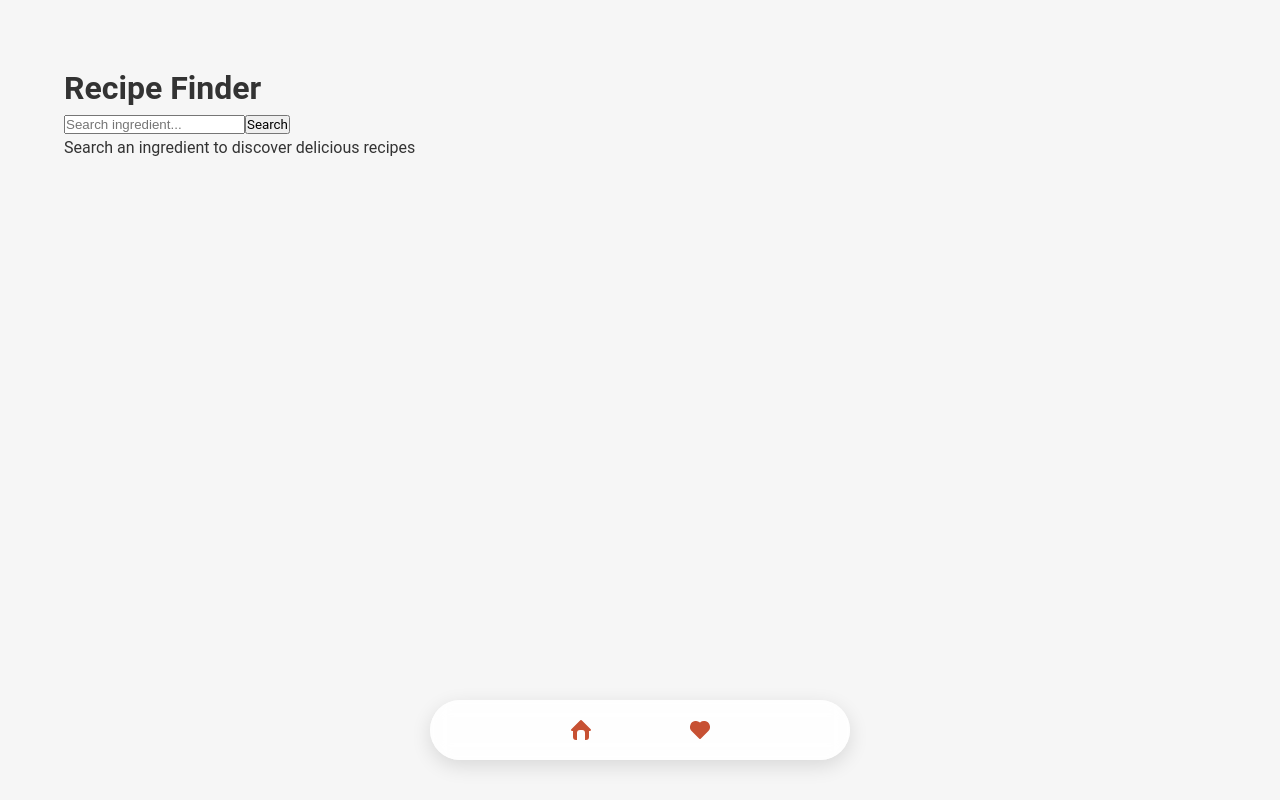
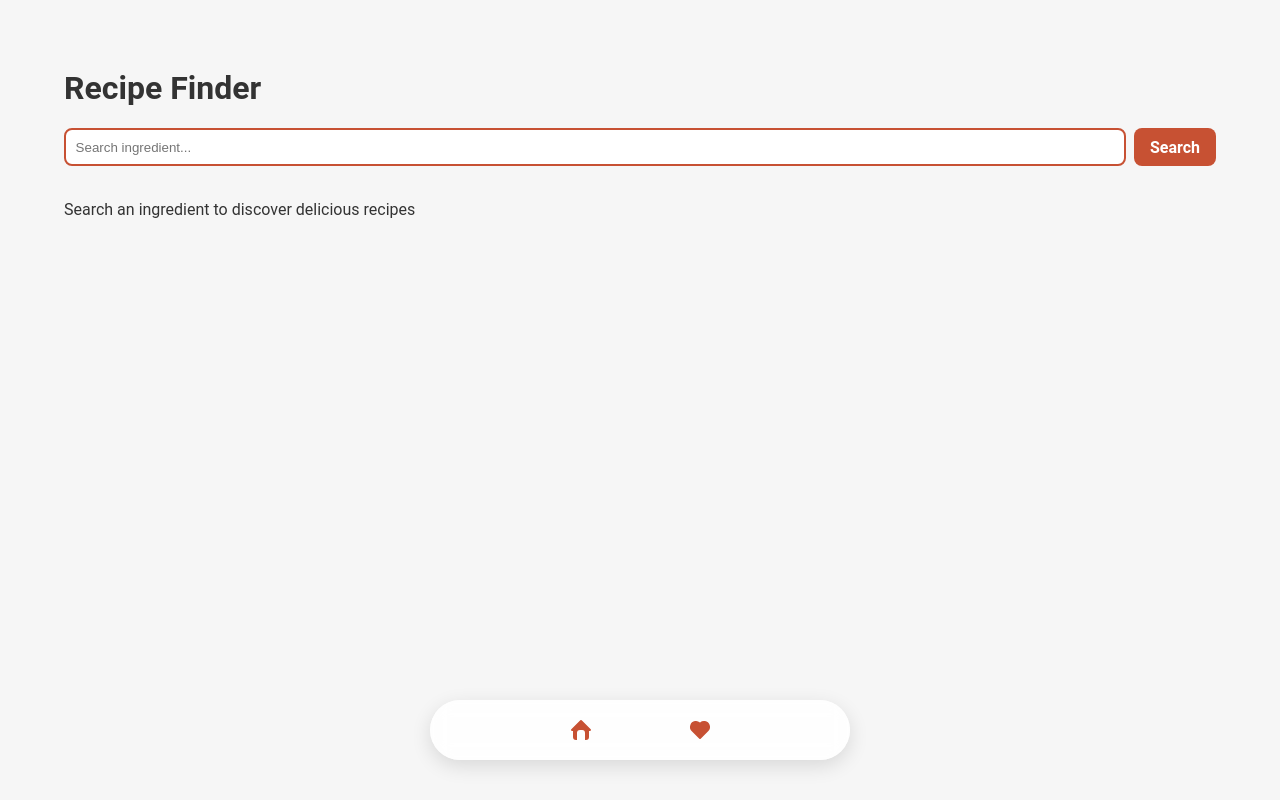
Before and after one commit to claraAzul/ProyectoFinal_RecipeFinder, a React (Vite) app: page / in a window 1280 px wide. Built offline with nearby package versions, Linux system fonts and the light colour scheme.

Commit message:
Card Component, CSS SearchBar, RecipeList Grid

```diff
--- a/src/components/RecipeCard.jsx
+++ b/src/components/RecipeCard.jsx
@@ -1,3 +1,5 @@
+import "../styles/RecipeCardStyle.css";
+
 function RecipeCard({ recipe, onClick }) {
   return (
     <div className="recipe-card" onClick={() => onClick(recipe)}>
--- a/src/components/RecipeList.jsx
+++ b/src/components/RecipeList.jsx
@@ -0,0 +1,37 @@
+import { useSelector, useDispatch } from "react-redux";
+import { setSelected } from "../core/Actions/RecipeActions";
+import { useNavigate } from "react-router-dom";
+import RecipeCard from "./RecipeCard";
+
+function RecipeList() {
+  const recipes = useSelector((state) => state.recipes.list) || [];
+  const dispatch = useDispatch();
+  const navigate = useNavigate();
+
+  const handleRecipeClick = (recipe) => {
+    dispatch(setSelected(recipe));
+    navigate("/recipe");
+  };
+
+  if (recipes.length === 0) {
+    return (
+      <p className="empty-text">
+        Search an ingredient to discover delicious recipes
+      </p>
+    );
+  }
+
+  return (
+    <div className="grid">
+      {recipes.map((recipe) => (
+        <RecipeCard
+          key={recipe.idMeal}
+          recipe={recipe}
+          onClick={handleRecipeClick}
+        />
+      ))}
+    </div>
+  );
+}
+
+export default RecipeList;
--- a/src/pages/Home.jsx
+++ b/src/pages/Home.jsx
@@ -1,26 +1,18 @@
-import { useDispatch, useSelector } from "react-redux";
-import { setRecipes, setSelected } from "../core/Actions/RecipeActions";
+import { useDispatch } from "react-redux";
+import { setRecipes } from "../core/Actions/RecipeActions";
 import { searchRecipes } from "../api/RecipesApi";
 import SearchBar from "../components/SearchBar";
-import RecipeCard from "../components/RecipeCard";
+import RecipeList from "../components/RecipeList";
 import Navbar from "../components/NavBar";
-import { useNavigate } from "react-router-dom";
+
 import "../styles/HomeLayout.css";
 
 function Home() {
   const dispatch = useDispatch();
-  const navigate = useNavigate();
-
-  const recipes = useSelector((state) => state.recipes.list);
 
   const handleSearch = async (ingredient) => {
     const results = await searchRecipes(ingredient);
     dispatch(setRecipes(results));
-  };
-
-  const handleRecipeClick = (recipe) => {
-    dispatch(setSelected(recipe));
-    navigate("/recipe");
   };
 
   return (
@@ -32,21 +24,7 @@ function Home() {
 
         <SearchBar onSearch={handleSearch} />
 
-        {recipes.length === 0 && (
-          <p className="empty-text">
-            Search an ingredient to discover delicious recipes
-          </p>
-        )}
-
-        <div className="grid">
-          {recipes.map((recipe) => (
-            <RecipeCard
-              key={recipe.idMeal}
-              recipe={recipe}
-              onClick={handleRecipeClick}
-            />
-          ))}
-        </div>
+        <RecipeList />
 
       </div>
 
--- a/src/styles/HomeLayout.css
+++ b/src/styles/HomeLayout.css
@@ -13,6 +13,8 @@
 
 .grid {
   display: grid;
-  grid-template-columns: repeat(2, 1fr);
-  gap: 15px;
+/*   grid-template-columns: repeat(2, 1fr); */
+  gap: 1rem;
+  margin-top: 1rem;
+  grid-template-columns: repeat(auto-fit, minmax(150px, 1fr));
 }
--- a/src/styles/RecipeCardStyle.css
+++ b/src/styles/RecipeCardStyle.css
@@ -0,0 +1,33 @@
+.recipe-card {
+  border-radius: 12px;
+  overflow: hidden;
+  box-shadow: 0 4px 12px rgba(0, 0, 0, 0.1);
+
+  background-color: white;
+  cursor: pointer;
+
+  display: flex;
+  flex-direction: column;
+
+  transition: transform 0.2s ease, box-shadow 0.2s ease;
+}
+
+
+.recipe-card:hover {
+  transform: translateY(-3px);
+  box-shadow: 0 6px 16px rgba(0, 0, 0, 0.12);
+}
+
+
+.recipe-card img {
+  width: 100%;
+  height: 140px;
+  object-fit: cover;
+}
+
+
+.recipe-card h3 {
+  font-size: 0.9rem;
+  text-align: center;
+  padding: 0.8rem;
+}
--- a/src/styles/SearchBarStyle.css
+++ b/src/styles/SearchBarStyle.css
@@ -0,0 +1,24 @@
+form {
+  display: flex;
+  gap: 0.5rem;
+  width: 100%;
+  margin-top: 1rem;
+  margin-bottom: 2rem;
+}
+
+input {
+  flex: 1;
+  padding: 0.6rem;
+  border-radius: 8px;
+  border: 2px solid #c75133;
+}
+
+button {
+  background-color: #c75133;
+  color: white;
+  font-weight: bold;
+}
+
+button:hover {
+  opacity: 0.9;
+}
--- a/src/styles/global.css
+++ b/src/styles/global.css
@@ -28,4 +28,9 @@ a {
 button {
   cursor: pointer;
   font-family: inherit;
+  border: none;
+  border-radius: 8px;
+  padding: 0.6rem 1rem;
+  transition: all 0.2s ease;
+  font-size: 1rem;
 }
```
